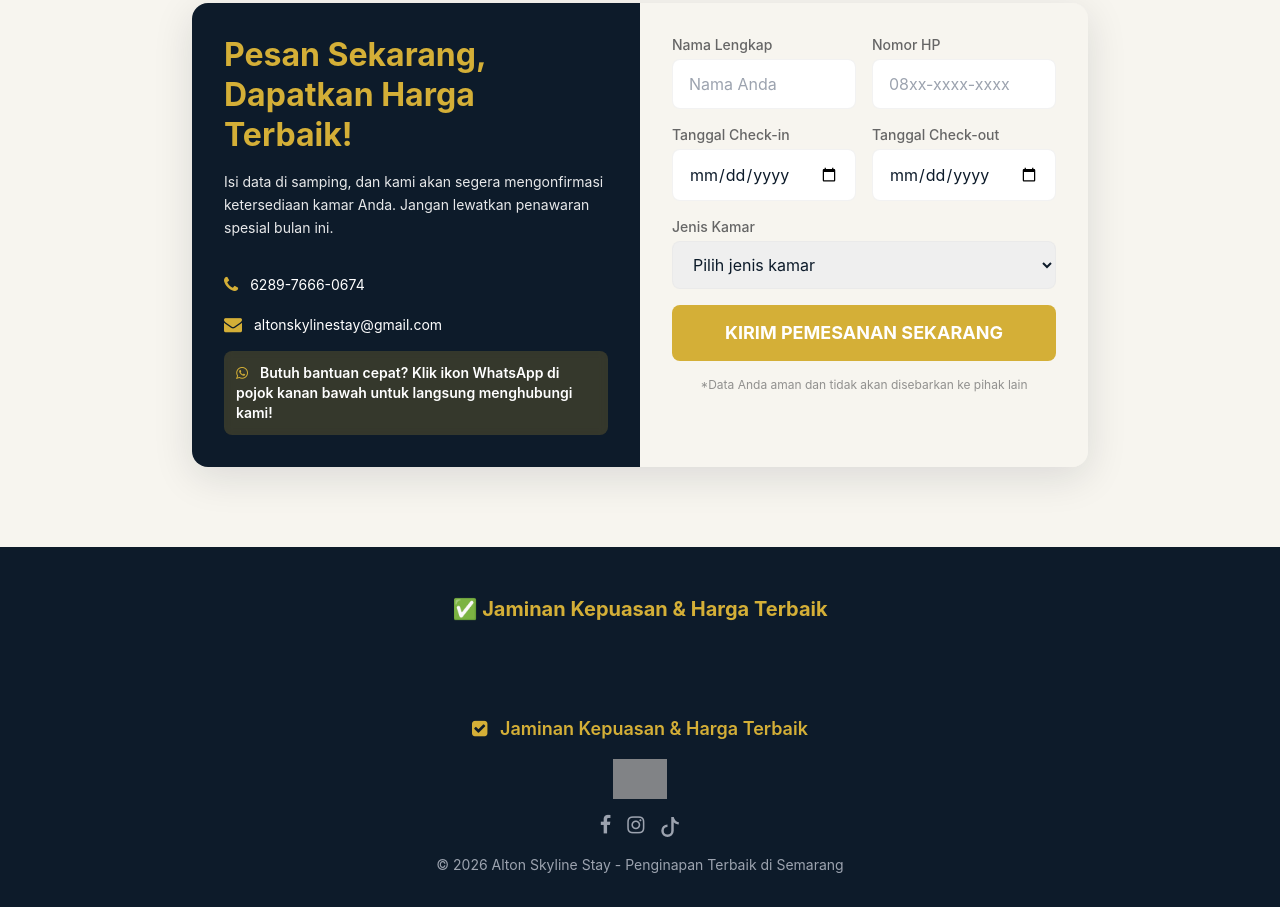
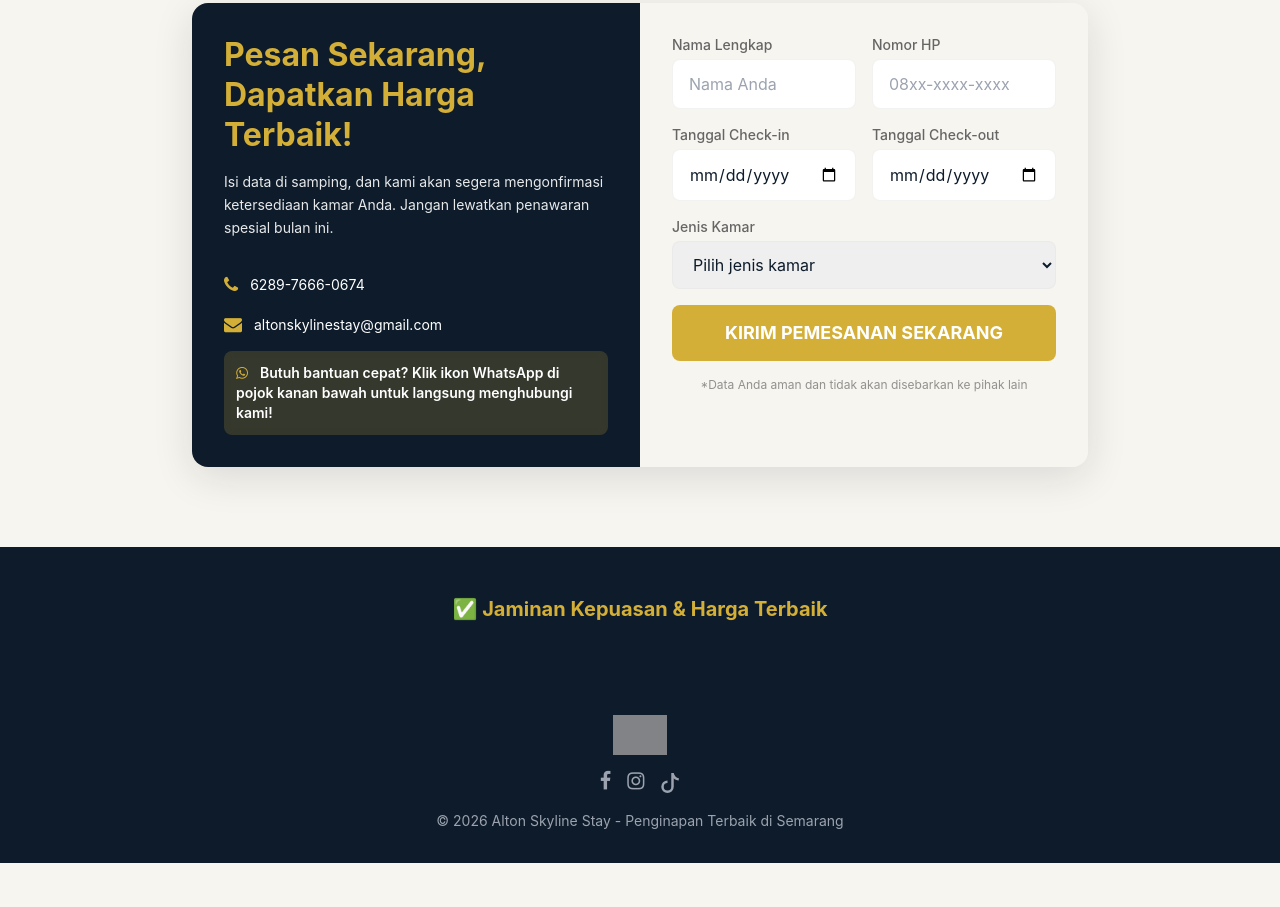
Before and after one commit to altonskylinestayinfo/id, a plain HTML site: page index.html in a window 1280 px wide. Shown: the part 3983-4890 px from the top of the page. After the commit the page ends 4846 px from the top, so only its background shows below. Drawn offline with nearby package versions, Linux system fonts and the light colour scheme; grey boxes are pictures that could not be loaded.

Commit message:
Update index.html

```diff
--- a/index.html
+++ b/index.html
@@ -629,13 +629,6 @@
         <!-- Footer dengan Link Media Sosial Lengkap -->
 <footer class="bg-biruUtama text-gray-400 py-8 text-center text-sm">
     <div class="container mx-auto px-4">
-        <!-- Teks Jaminan -->
-        <div class="mb-4">
-            <span class="text-emas font-semibold text-lg">
-                <i class="fa fa-check-square text-emas mr-2"></i>
-                Jaminan Kepuasan & Harga Terbaik
-            </span>
-        </div>
 
         <!-- Logo -->
         <img src="logo.png" alt="Alton Skyline Stay" class="h-10 mx-auto mb-3 opacity-80">
```
